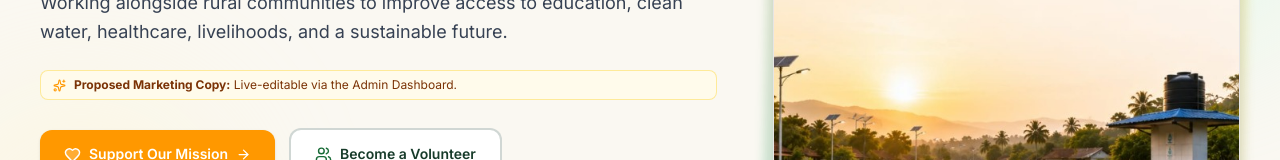
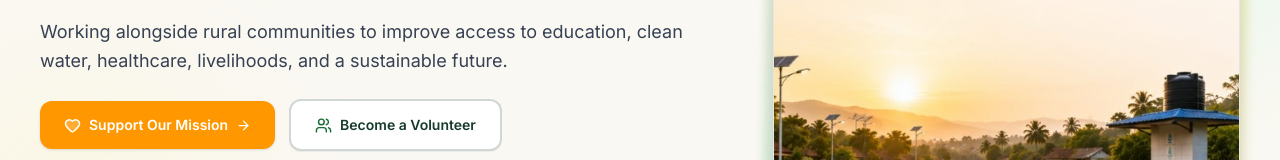
Before and after one commit to Nr-143/trust-demo, a React (Vite) app: page / in a window 1280 px wide. Shown: the part 393-553 px from the top of the page. Built offline with nearby package versions, Linux system fonts and the light colour scheme; no server answers.

Commit message:
fix(ui): remove Proposed Marketing Copy notice from hero section

```diff
--- a/src/components/public/HeroSection.jsx
+++ b/src/components/public/HeroSection.jsx
@@ -1,5 +1,5 @@
 import { Link } from 'react-router-dom';
-import { Heart, Users, ArrowRight, CheckCircle, Sparkles, MapPin } from 'lucide-react';
+import { Heart, Users, ArrowRight, CheckCircle, MapPin } from 'lucide-react';
 import { useSite, useDonationModal } from '../../context/SiteContext';
 import { handleImageFallback } from '../../utils/helpers';
 
@@ -50,14 +50,6 @@ export default function HeroSection() {
             <p className="text-base sm:text-lg text-gray-700 leading-relaxed mb-6 max-w-2xl xl:max-w-3xl font-normal">
               {heroSubheading}
             </p>
-
-            {/* Proposed Copy Notice */}
-            <div className="mb-7 inline-flex items-center gap-2 px-3 py-1.5 rounded-lg bg-amber-50 border border-amber-200/80 text-amber-900 text-xs">
-              <Sparkles size={13} className="text-accent shrink-0" />
-              <span>
-                <strong>Proposed Marketing Copy:</strong> Live-editable via the Admin Dashboard.
-              </span>
-            </div>
 
             {/* Action Buttons */}
             <div className="flex flex-wrap items-center gap-3.5 mb-7 sm:mb-8">
```
